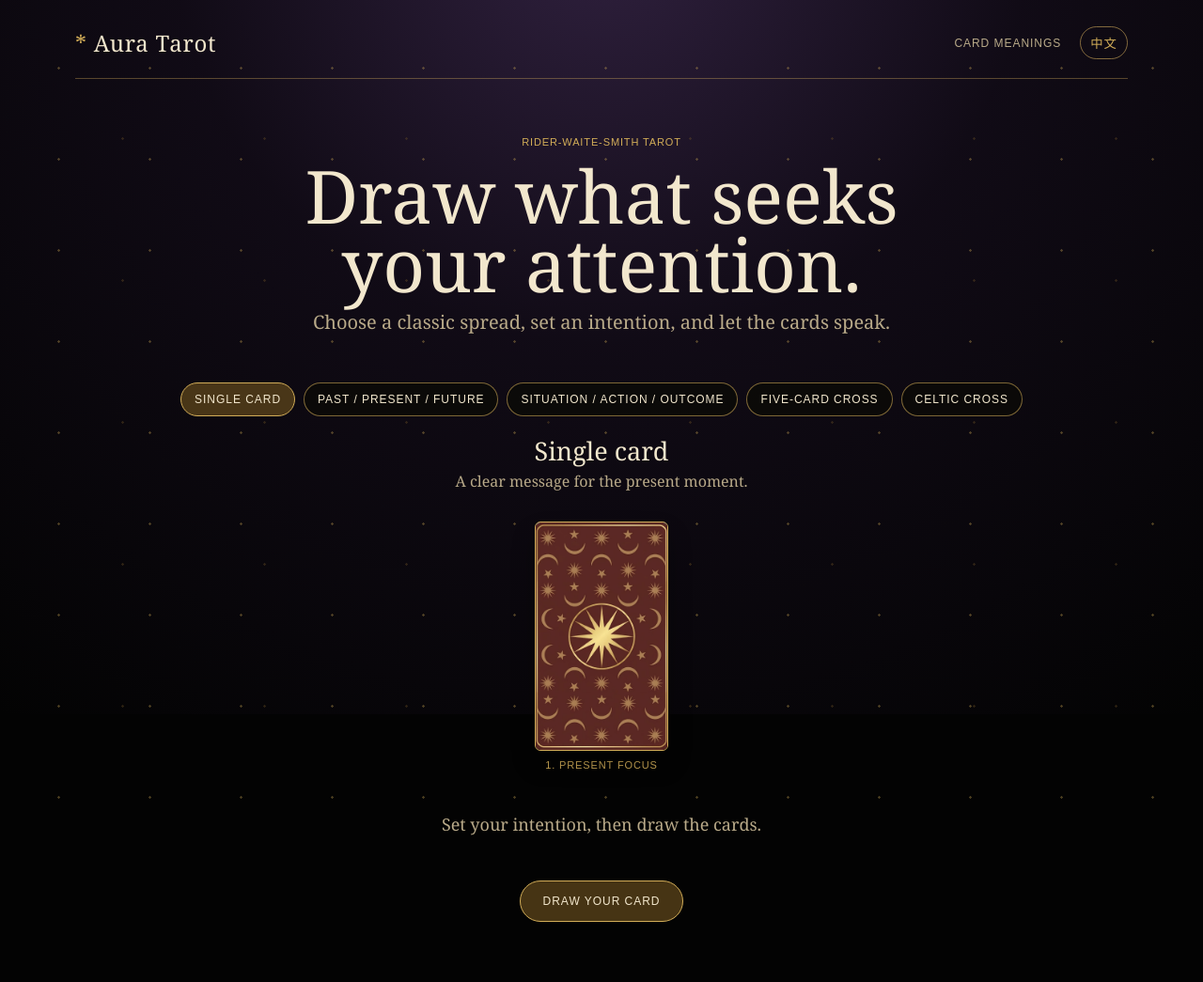
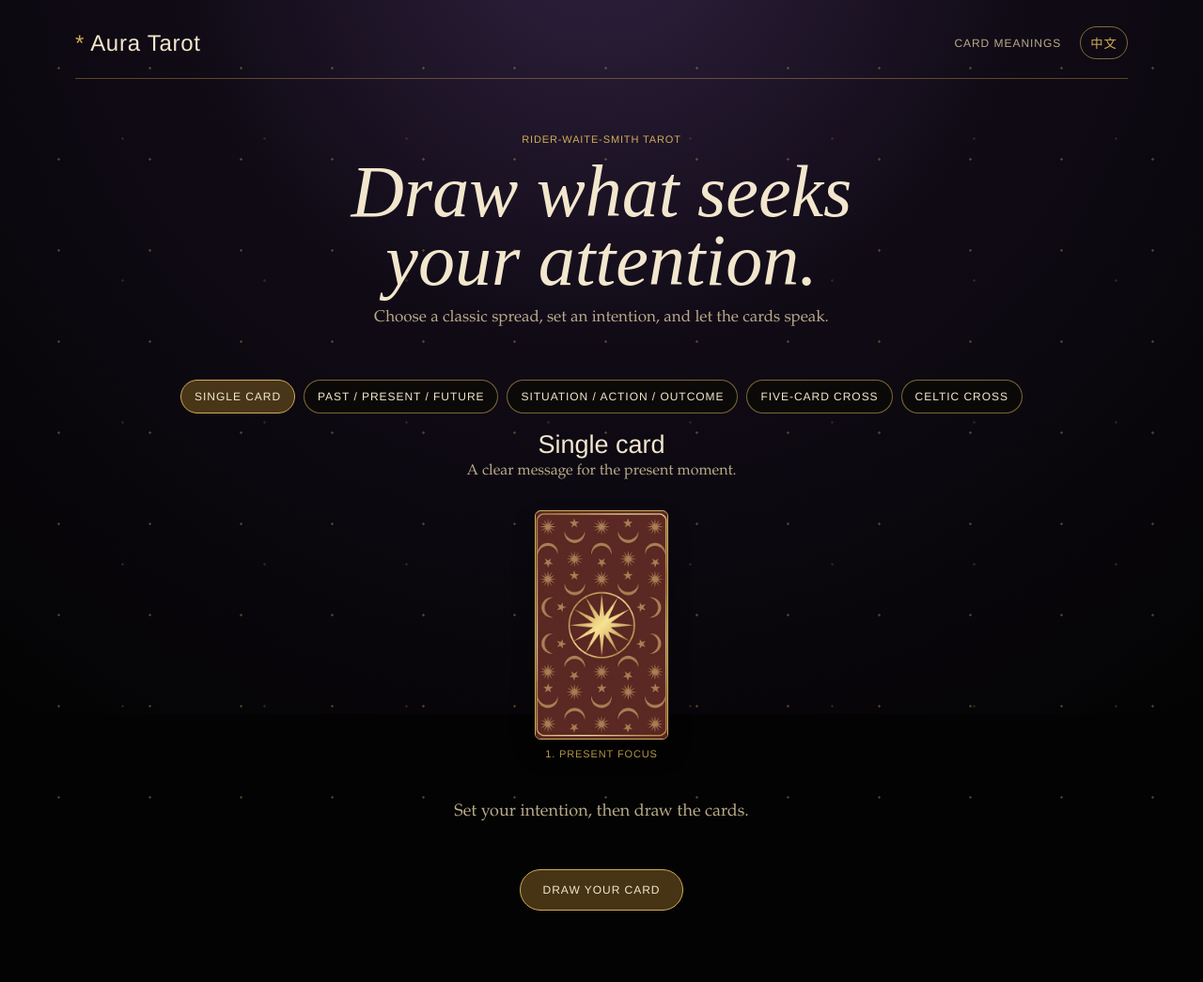
Before and after one commit to JocelynWSJ/JocelynWSJ.github.io, a Jekyll site: the page tarot/index.html, which Jekyll copies as it is, in a window 1280 px wide. Shown: the whole page at 94% size. Built offline with Jekyll 4.4.1, drawn with Linux system fonts in a browser that asks for light colours.

Commit message:
Edit English font

```diff
--- a/tarot/index.html
+++ b/tarot/index.html
@@ -1,5 +1,5 @@
 <!doctype html>
-<html lang="en"><head><meta charset="utf-8"><meta name="viewport" content="width=device-width,initial-scale=1"><title>Aura Tarot | Rider-Waite Tarot</title><link rel="stylesheet" href="tarot.css"><link rel="stylesheet" href="language.css"><link rel="stylesheet" href="flip.css"><link rel="stylesheet" href="black-gold.css"><link rel="stylesheet" href="card-ratio.css"><link rel="stylesheet" href="spread-layout.css"><link rel="stylesheet" href="draw-actions.css"><link rel="stylesheet" href="mobile-spread.css"></head>
+<html lang="en"><head><meta charset="utf-8"><meta name="viewport" content="width=device-width,initial-scale=1"><title>Aura Tarot | Rider-Waite Tarot</title><link rel="stylesheet" href="tarot.css"><link rel="stylesheet" href="language.css"><link rel="stylesheet" href="flip.css"><link rel="stylesheet" href="black-gold.css"><link rel="stylesheet" href="card-ratio.css"><link rel="stylesheet" href="spread-layout.css"><link rel="stylesheet" href="draw-actions.css"><link rel="stylesheet" href="mobile-spread.css"><link rel="stylesheet" href="typography.css"></head>
 <body class="tarot"><main class="tarot-shell">
   <nav class="tarot-nav"><a class="tarot-brand" href="index.html"><i>*</i> Aura Tarot</a><div class="tarot-links"><a href="meanings.html" data-t="library">Card meanings</a><button class="language-button" id="langToggle" type="button" aria-label="Switch language">&#20013;&#25991;</button></div></nav>
   <section class="hero"><span class="eyebrow" data-t="deck">Rider-Waite-Smith tarot</span><h1 data-t-html="headline">Draw what seeks<br>your attention.</h1><p data-t="subhead">Choose a classic spread, set an intention, and let the cards speak.</p></section>
--- a/tarot/meanings.html
+++ b/tarot/meanings.html
@@ -9,6 +9,7 @@
   <link rel="stylesheet" href="black-gold.css">
   <link rel="stylesheet" href="card-ratio.css">
   <link rel="stylesheet" href="meanings-library.css">
+  <link rel="stylesheet" href="typography.css">
 </head>
 <body class="tarot">
 <main class="tarot-shell">
--- /dev/null
+++ b/tarot/typography.css
@@ -0,0 +1,165 @@
+html[lang="en"] body.tarot,
+html[lang="en"] .tarot-brand,
+html[lang="en"] .hero h1,
+html[lang="en"] .hero p,
+html[lang="en"] .library-head h1,
+html[lang="en"] .library-head p,
+html[lang="en"] .spread-title h2,
+html[lang="en"] .spread-title p,
+html[lang="en"] .draw-card h3,
+html[lang="en"] .card-detail,
+html[lang="en"] .meaning-card h2,
+html[lang="en"] .dialog-grid h2,
+html[lang="en"] .dialog-grid h3,
+html[lang="en"] .dialog-grid p,
+html[lang="en"] .meaning-section h3,
+html[lang="en"] .meaning-section p,
+html[lang="en"] .meaning-contexts h3,
+html[lang="en"] .meaning-contexts p,
+html[lang="en"] .reading-tip h3,
+html[lang="en"] .reading-tip p {
+  font-family: Montserrat, "Helvetica Neue", Arial, sans-serif;
+}
+
+html[lang="en"] .hero h1,
+html[lang="en"] .library-head h1,
+html[lang="en"] .meaning-section h3,
+html[lang="en"] .meaning-contexts h3,
+html[lang="en"] .reading-tip h3 {
+  font-family: Baskerville, "Times New Roman", serif;
+  font-style: italic;
+  font-weight: 400;
+  letter-spacing: 0;
+}
+
+html[lang="en"] .spread-title h2,
+html[lang="en"] .meaning-card h2,
+html[lang="en"] .dialog-grid h2 {
+  font-weight: 500;
+  letter-spacing: 0;
+}
+
+html[lang="en"] .hero p,
+html[lang="en"] .library-head p,
+html[lang="en"] .spread-title p,
+html[lang="en"] .card-detail,
+html[lang="en"] .dialog-grid p,
+html[lang="en"] .meaning-section p,
+html[lang="en"] .meaning-contexts p,
+html[lang="en"] .reading-tip p {
+  font-weight: 400;
+}
+
+html[lang="en"] .tarot-links a,
+html[lang="en"] .eyebrow,
+html[lang="en"] .spread-picker button,
+html[lang="en"] .draw-button,
+html[lang="en"] .position,
+html[lang="en"] .meaning-card small,
+html[lang="en"] .library-tools input,
+html[lang="en"] .language-button,
+html[lang="en"] .card-tags span,
+html[lang="en"] .tag-row span,
+html[lang="en"] .related-row button {
+  font-family: Montserrat, "Helvetica Neue", Arial, sans-serif !important;
+}
+
+html[lang="en"] .tarot-links a,
+html[lang="en"] .eyebrow,
+html[lang="en"] .meaning-card small,
+html[lang="en"] .position {
+  font-weight: 500;
+}
+
+html[lang="en"] .tarot-brand {
+  font-weight: 500;
+}
+
+html[lang="en"] .hero p,
+html[lang="en"] .library-head p {
+  font-size: 17px;
+  line-height: 28px;
+}
+
+html[lang="en"] .hero p,
+html[lang="en"] .spread-title p,
+html[lang="en"] .card-detail,
+html[lang="en"] .library-head p,
+html[lang="en"] .dialog-grid p,
+html[lang="en"] .meaning-section p,
+html[lang="en"] .meaning-contexts p,
+html[lang="en"] .reading-tip p,
+html[lang="en"] .reading-summary p,
+html[lang="en"] .daily-copy p,
+html[lang="en"] .daily-copy small,
+html[lang="en"] .tarot-disclaimer {
+  font-family: Palatino, "Palatino Linotype", "Book Antiqua", Georgia, serif;
+}
+
+html[lang="zh-CN"] body.tarot,
+html[lang="zh-CN"] .tarot-brand,
+html[lang="zh-CN"] .hero h1,
+html[lang="zh-CN"] .hero p,
+html[lang="zh-CN"] .library-head h1,
+html[lang="zh-CN"] .library-head p,
+html[lang="zh-CN"] .spread-title h2,
+html[lang="zh-CN"] .spread-title p,
+html[lang="zh-CN"] .draw-card h3,
+html[lang="zh-CN"] .card-detail,
+html[lang="zh-CN"] .meaning-card h2,
+html[lang="zh-CN"] .dialog-grid h2,
+html[lang="zh-CN"] .dialog-grid h3,
+html[lang="zh-CN"] .dialog-grid p,
+html[lang="zh-CN"] .meaning-section h3,
+html[lang="zh-CN"] .meaning-section p,
+html[lang="zh-CN"] .meaning-contexts h3,
+html[lang="zh-CN"] .meaning-contexts p,
+html[lang="zh-CN"] .reading-tip h3,
+html[lang="zh-CN"] .reading-tip p {
+  font-family: "PingFang SC", "HarmonyOS Sans SC", "Microsoft YaHei UI", "Microsoft YaHei", "Noto Sans CJK SC", "Source Han Sans SC", Arial, sans-serif;
+}
+
+html[lang="zh-CN"] .hero h1,
+html[lang="zh-CN"] .library-head h1 {
+  font-weight: 700;
+  letter-spacing: 0;
+}
+
+html[lang="zh-CN"] .spread-title h2,
+html[lang="zh-CN"] .meaning-card h2,
+html[lang="zh-CN"] .dialog-grid h2 {
+  font-weight: 650;
+  letter-spacing: 0;
+}
+
+html[lang="zh-CN"] .hero p,
+html[lang="zh-CN"] .library-head p,
+html[lang="zh-CN"] .spread-title p,
+html[lang="zh-CN"] .card-detail,
+html[lang="zh-CN"] .dialog-grid p,
+html[lang="zh-CN"] .meaning-section p,
+html[lang="zh-CN"] .meaning-contexts p,
+html[lang="zh-CN"] .reading-tip p {
+  font-weight: 400;
+}
+
+html[lang="zh-CN"] .tarot-links a,
+html[lang="zh-CN"] .eyebrow,
+html[lang="zh-CN"] .spread-picker button,
+html[lang="zh-CN"] .draw-button,
+html[lang="zh-CN"] .position,
+html[lang="zh-CN"] .meaning-card small,
+html[lang="zh-CN"] .library-tools input,
+html[lang="zh-CN"] .language-button,
+html[lang="zh-CN"] .card-tags span,
+html[lang="zh-CN"] .tag-row span,
+html[lang="zh-CN"] .related-row button {
+  font-family: "PingFang SC", "HarmonyOS Sans SC", "Microsoft YaHei UI", "Microsoft YaHei", "Noto Sans CJK SC", "Source Han Sans SC", Arial, sans-serif !important;
+}
+
+html[lang="zh-CN"] .tarot-links a,
+html[lang="zh-CN"] .eyebrow,
+html[lang="zh-CN"] .meaning-card small,
+html[lang="zh-CN"] .position {
+  font-weight: 700;
+}
```
